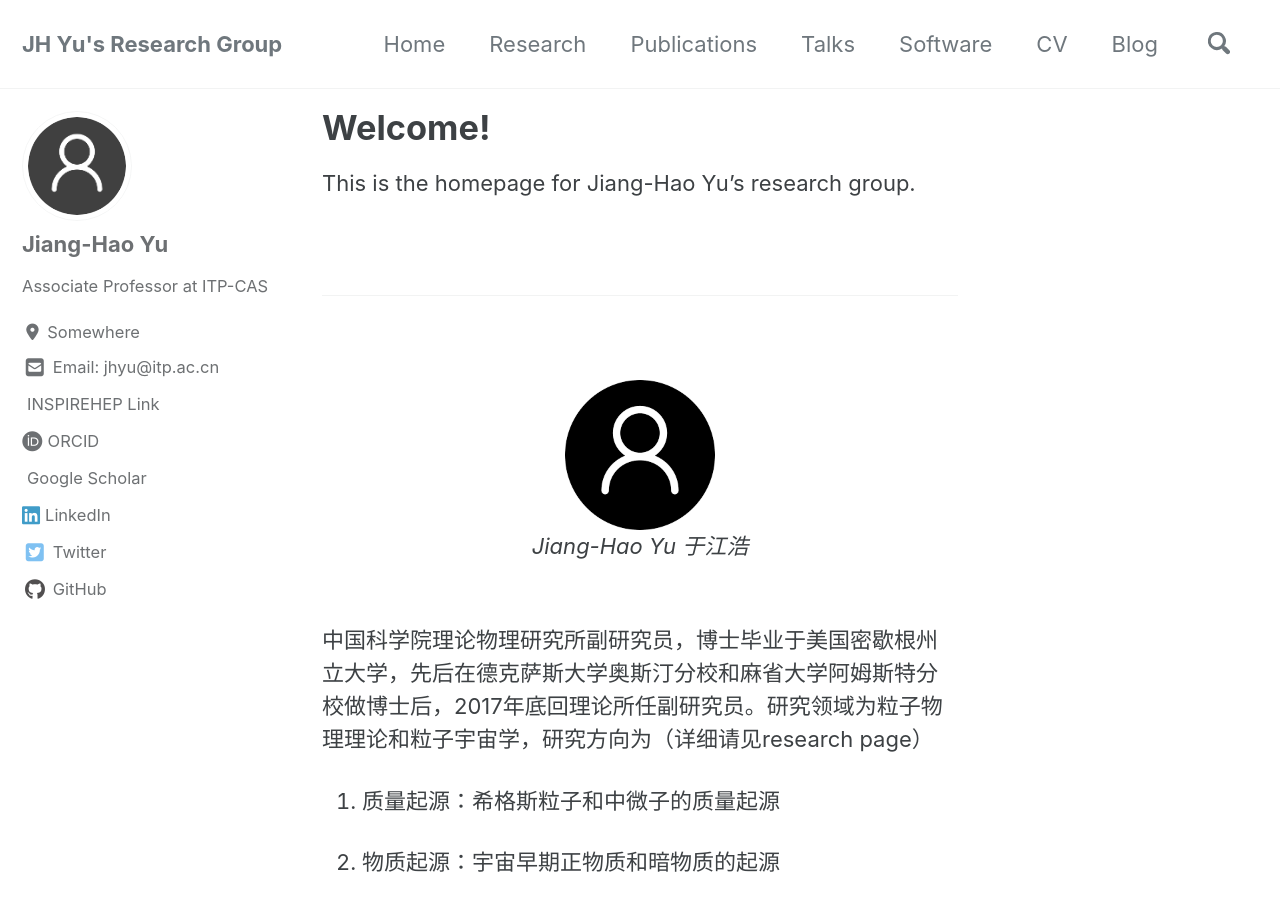
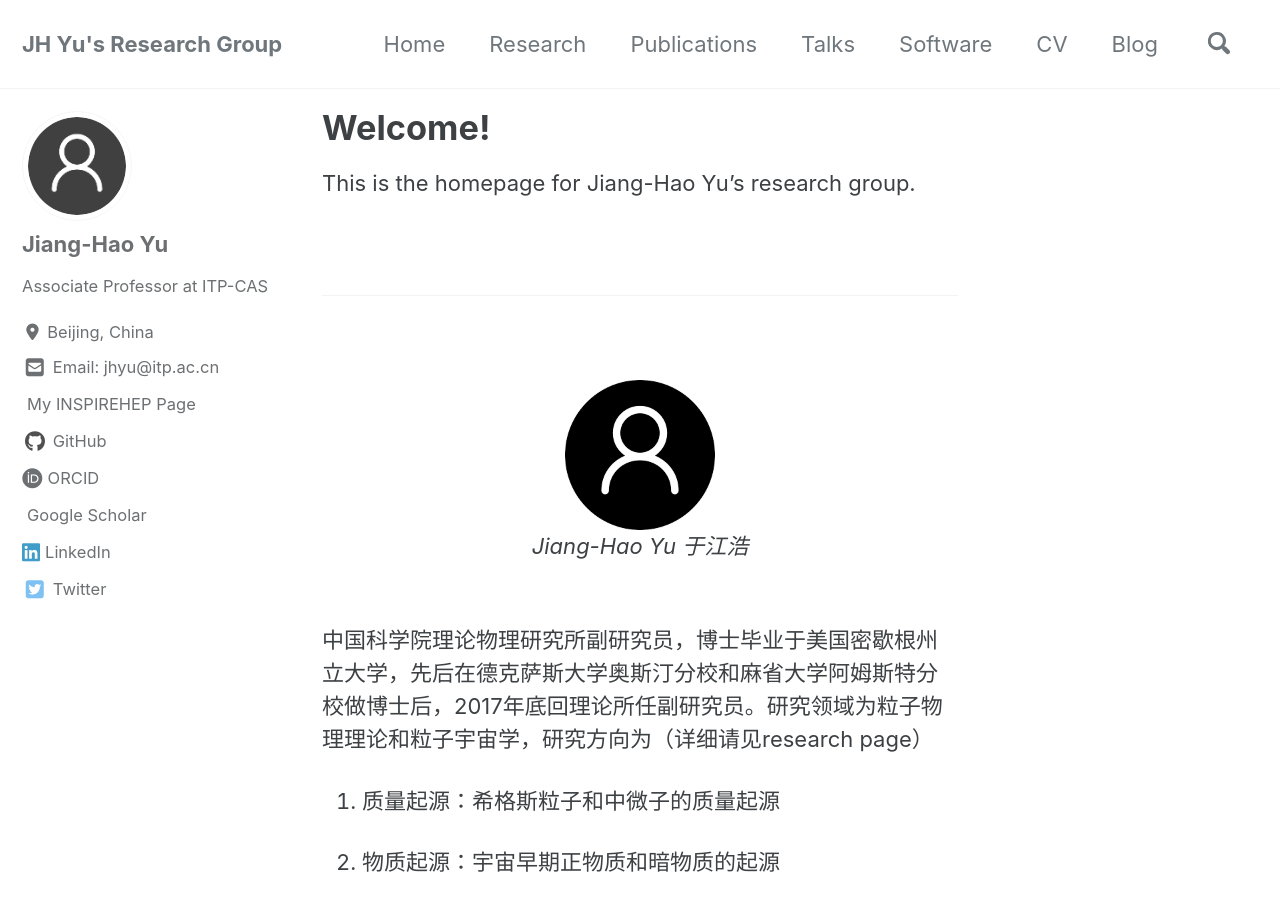
Before and after one commit to jhyu-itp/jhyu-itp.github.io, a Jekyll site: the page built from _pages/index.md, in a window 1280 px wide and 900 px high. Built offline with Jekyll 4.4.1, drawn with Linux system fonts in a browser that asks for light colours; cached includes are drawn as plain includes; nearby versions of some CDN libraries; a style sheet for code colours, icons or effects is not loaded.

Commit message:
Update _config.yml

```diff
--- a/_config.yml
+++ b/_config.yml
@@ -24,15 +24,18 @@ author:
   name             : "Jiang-Hao Yu"
   avatar           : "/assets/images/bio-photo.png"
   bio              : "Associate Professor at ITP-CAS"
-  location: "Somewhere"
+  location: "Beijing, China"
   #links that appear in the authors navigation sidebar
   links:
     - label: "Email: jhyu@itp.ac.cn"
       icon: "fas fa-fw fa-envelope-square fa-lg"
       url: "mailto:jhyu@itp.ac.cn"
-    - label: "INSPIREHEP Link"
+    - label: "My INSPIREHEP Page"
       icon: "fab fa-inspirehep fa-lg"
       url: "https://inspirehep.net/authors/1066117"
+    - label: "GitHub"
+      icon: "fab fa-fw fa-github fa-lg"
+      url: "https://github.com/jhyu-itp/"
     - label: "ORCID"
       icon: "fab fa-orcid fa-lg"
       url: "https://orcid.org/"
@@ -45,9 +48,7 @@ author:
     - label: "Twitter"
       icon: "fab fa-fw fa-twitter-square fa-lg"
       url: "https://twitter.com/"
-    - label: "GitHub"
-      icon: "fab fa-fw fa-github fa-lg"
-      url: "https://jhyu-itp.github.com/"
+
 
 # Social Sharing
 ##################################################
```
